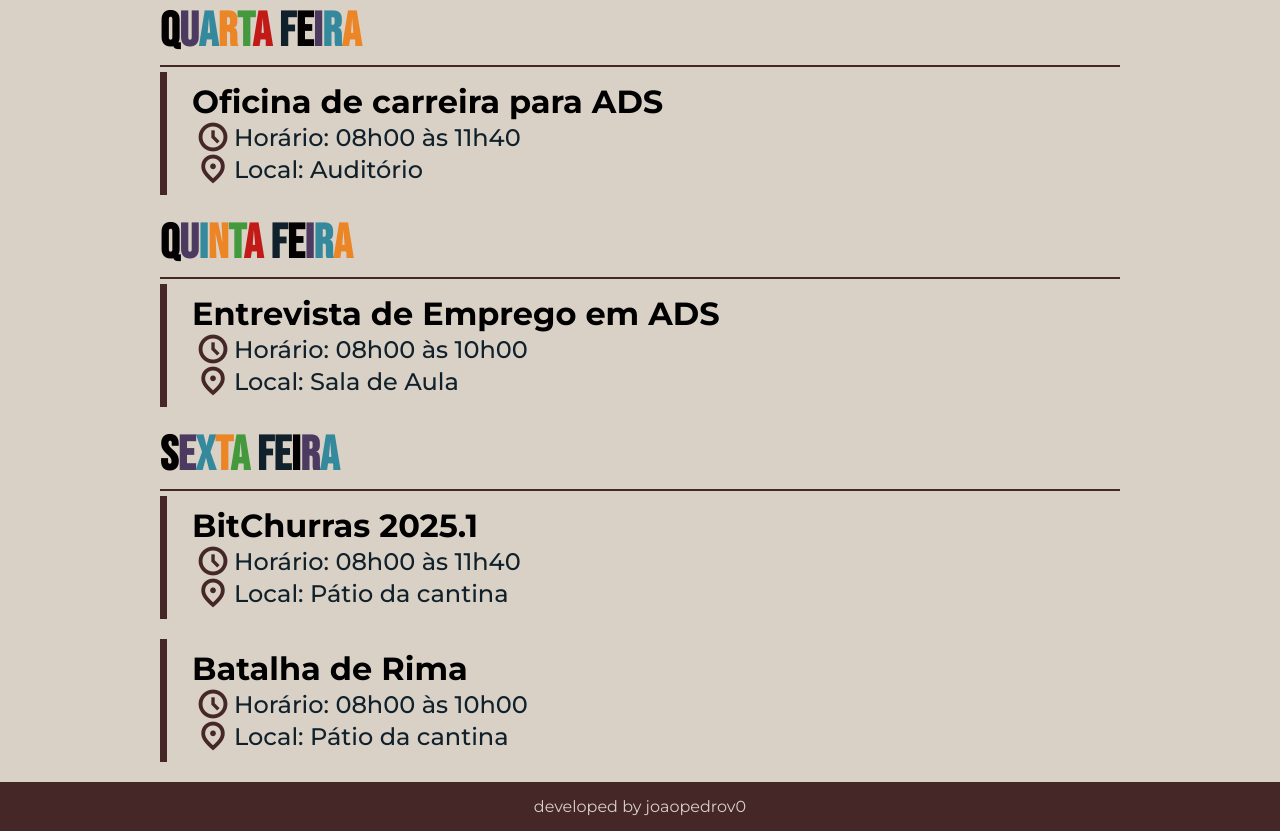
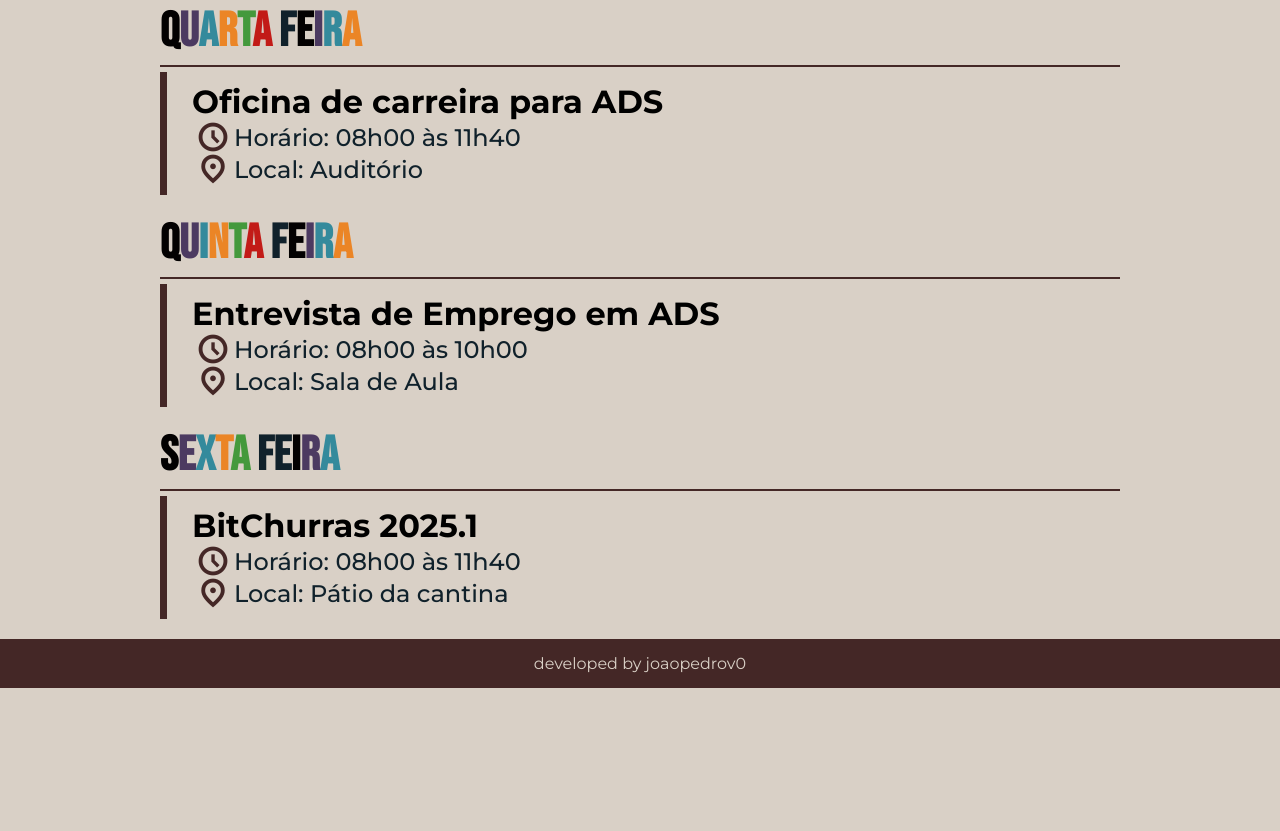
Before and after one commit to joaopedrov0/ifsemanacultural, a plain HTML site: page index.html in a window 1280 px wide. Shown: the part 1267-2098 px from the top of the page. After the commit the page ends 1955 px from the top, so only its background shows below. Drawn offline with nearby package versions, Linux system fonts and the light colour scheme.

Commit message:
removing 'batalha de rimas'

```diff
--- a/index.html
+++ b/index.html
@@ -89,11 +89,6 @@
                 <div class="time"><span class="material-symbols-outlined">schedule</span><span>Horário: 08h00 às 11h40</span></div>
                 <div class="local"><span class="material-symbols-outlined">location_on</span><span>Local: Pátio da cantina</span></div>
             </div>
-            <div class="event">
-                <h4>Batalha de Rima</h4>
-                <div class="time"><span class="material-symbols-outlined">schedule</span><span>Horário: 08h00 às 10h00</span></div>
-                <div class="local"><span class="material-symbols-outlined">location_on</span><span>Local: Pátio da cantina</span></div>
-            </div>
         </section>
     </div>
     <footer>
```
